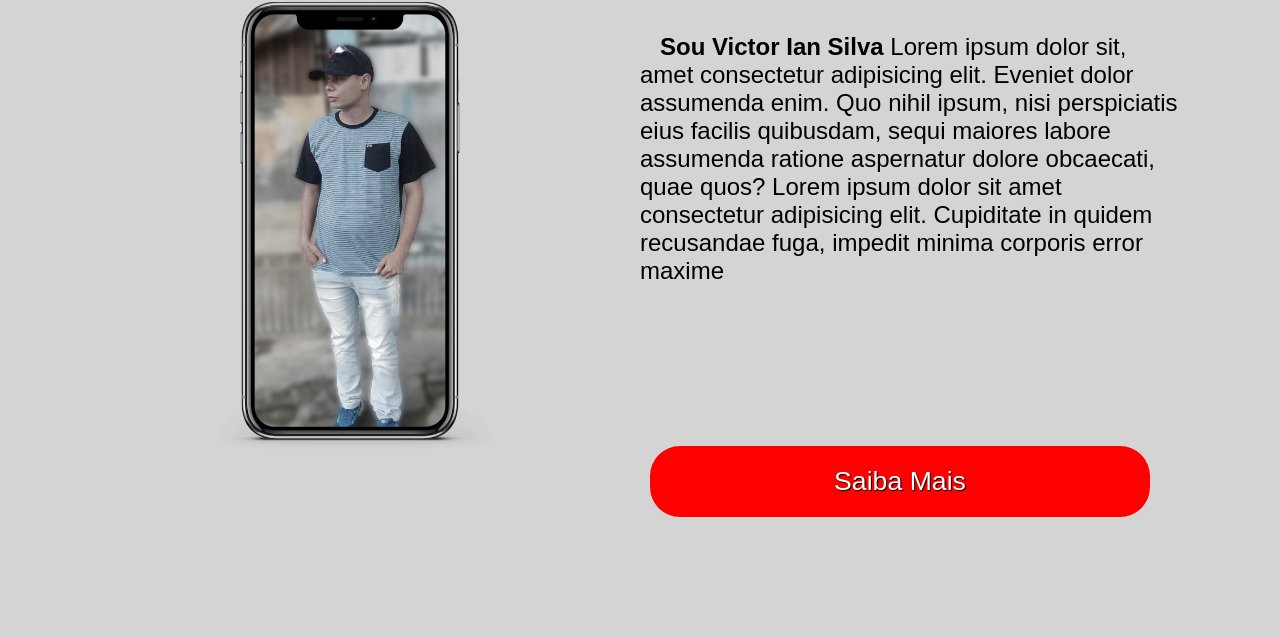
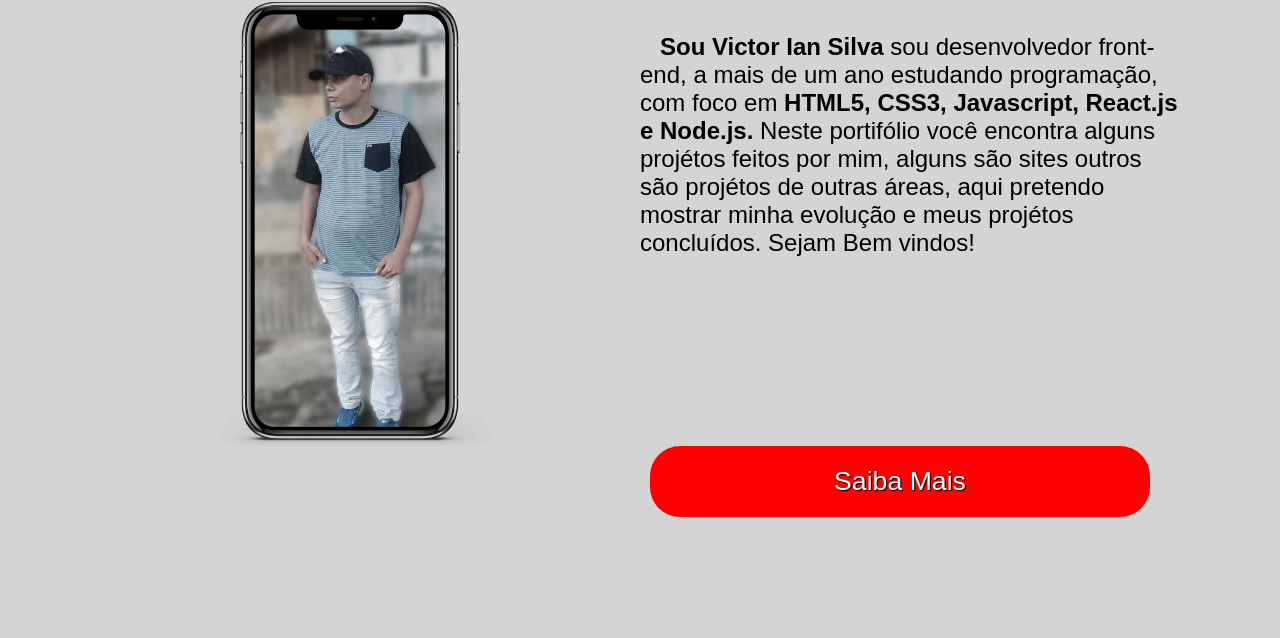
Before and after one commit to kbldevelop/Portif-lio, a plain HTML site: page index.html in a window 1280 px wide. Shown: the part 765-1403 px from the top of the page. Drawn offline with nearby package versions, Linux system fonts and the light colour scheme; a web font is replaced by a local one.

Commit message:
texto editado

```diff
--- a/index.html
+++ b/index.html
@@ -37,7 +37,7 @@
         <h2>SOBRE MIM</h2>
         <div class="contain1">
         <img src="imagens/eu2.png" alt="Foto victor">
-        <p><strong>Sou Victor Ian Silva</strong> Lorem ipsum dolor sit, amet consectetur adipisicing elit. Eveniet dolor assumenda enim. Quo nihil ipsum, nisi perspiciatis eius facilis quibusdam, sequi maiores labore assumenda ratione aspernatur dolore obcaecati, quae quos? Lorem ipsum dolor sit amet consectetur adipisicing elit. Cupiditate in quidem recusandae fuga, impedit minima corporis error maxime </p>
+        <p><strong>Sou Victor Ian Silva</strong> sou desenvolvedor front-end, a mais de um ano estudando programação, com foco em <strong> HTML5, CSS3, Javascript, React.js e Node.js. </strong>Neste portifólio você encontra alguns projétos feitos por mim, alguns são sites outros são projétos de outras áreas, aqui pretendo mostrar minha evolução e meus projétos concluídos. Sejam Bem vindos! </p>
         </div>
         <div class="bot3">
         <a href="#sec2"><input type="button" class="bot2" value="Saiba Mais"></a>
```
